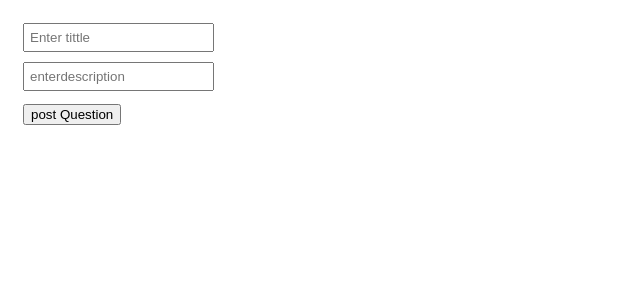
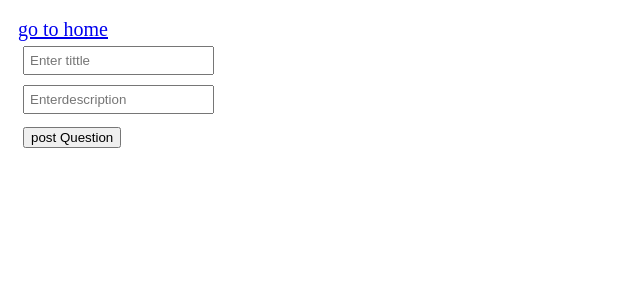
Before and after one commit to teshx/forem, a React (Create React App) app in the folder frontend/: page /ask in a window 1280 px wide. Shown: the top 300 px of the page, without its empty margins (0-640 px from the left). Built offline with nearby package versions, Linux system fonts and the light colour scheme; no server answers.

Commit message:
Work on ask functionality

```diff
--- a/frontend/src/pages/Ask.jsx
+++ b/frontend/src/pages/Ask.jsx
@@ -1,29 +1,43 @@
-import React, { useRef } from "react";
+import React, { useEffect, useRef, useState } from "react";
 import { Link, useNavigate } from "react-router-dom";
+import { Appstate } from "../App";
+
 import { axiosBase } from "../axiosConfig/axiosConfig";
+
+import { useContext } from "react";
+import { v4 as uuidv4 } from "uuid";
+
 function Ask() {
   const navigate = useNavigate();
-  const emailsdom = useRef();
-  const passworddom = useRef();
+  const { user } = useContext(Appstate);
+  const [userid, setuserid] = useState("");
+  const [questionid, setquestionid] = useState("");
+  const [mes, setmessage] = useState();
+  const question = uuidv4();
+  useEffect(() => {
+    setquestionid(question);
+  }, []);
+
+  const Titledom = useRef();
+  const Descriptiondom = useRef();
   const handlesubmit = async (e) => {
-    const email = emailsdom.current.value;
-    const password = passworddom.current.value;
+    const title = Titledom.current.value;
+    const description = Descriptiondom.current.value;
     e.preventDefault();
-    // if (!email || !password) {
-    //   alert("all input required nedded");
-    //   return;
-    // }
+
+    if (userid || !questionid || !title || !description) {
+      alert("all input required nedded");
+      return;
+    }
     try {
-    //   const { data } = await axiosBase.post("/users/login", {
-    //     email: email,
-    //     password: password,
-    //   });
-
-    //   alert("login sucessfull.");
-
-    //   localStorage.setItem("token", data.token);
-      //   console.log(data);
-    //   navigate("/");
+      const { data } = await axiosBase.post("/question/ask", {
+        userid: user?.userid,
+        questionid: questionid,
+        title: title,
+        description: description,
+      });
+      alert("asking sucessfull.");
+      setmessage(data);
     } catch (error) {
       alert("something is wrong");
       console.log(error);
@@ -32,14 +46,18 @@ function Ask() {
 
   return (
     <div>
+      <Link to="/"> go to home</Link>
+      {mes?.message}
       <form onSubmit={handlesubmit}>
         <div>
-          {/* <span>email:-</span> */}
-          <input type="text" ref={emailsdom} placeholder="Enter tittle" />
+          <input type="text" ref={Titledom} placeholder="Enter tittle" />
         </div>
         <div>
-          {/* <span>password :-</span> */}
-          <input type="text" ref={passworddom} placeholder="enterdescription" />
+          <input
+            type="text"
+            ref={Descriptiondom}
+            placeholder="Enterdescription"
+          />
         </div>
         <div>
           <button type="submit">post Question</button>
```
